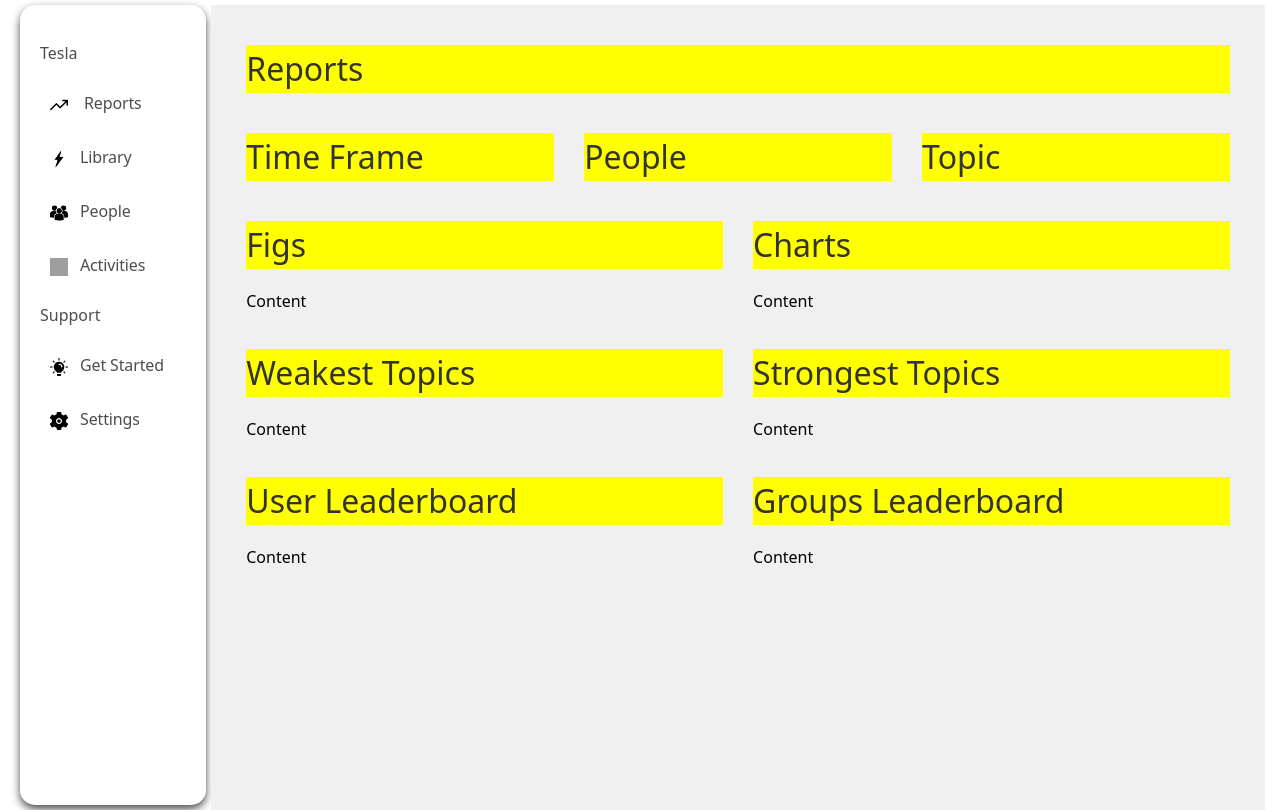
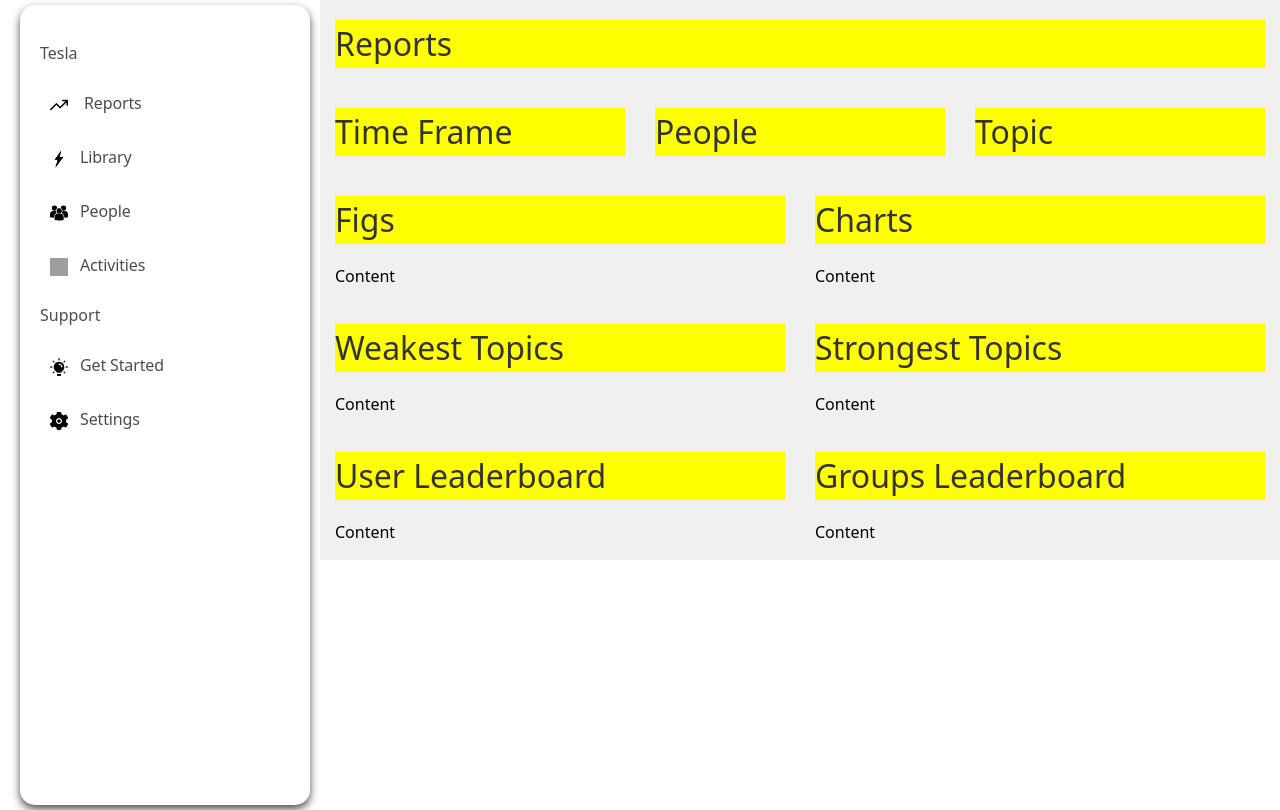
Before and after one commit to juninho0322/webapp, a React (Vite) app: page / in a window 1280 px wide. Built offline with nearby package versions, Linux system fonts and the light colour scheme; grey boxes are pictures that could not be loaded.

Commit message:
styling the menu

```diff
--- a/src/App.jsx
+++ b/src/App.jsx
@@ -1,39 +1,42 @@
 import { BrowserRouter, Link, Routes, Route } from 'react-router-dom';
 import { Main, Settings } from './pages';
 import Navbar from './components/NavBar/Navbar';
-import NavItemWithIcon from './components/NavbarItem';
+import NavbarItem from './components/NavbarItem';
 import { SectionTitle } from './components/NavbarItem/NavbarItem';
 import DefaultStyles from './components/DefaultStyles';
 import AppWrapper from './components/AppWrapper';
 import ContentWrapper from './components/ContentWrapper';
+import { Col } from 'react-grid-system';
 
 
 function App() {
 
   return (
-    <>
+    <BrowserRouter>
       <DefaultStyles />
       <AppWrapper>
-        <BrowserRouter>
+          <Col lg={3}>
             <Navbar>
               <SectionTitle>Tesla</SectionTitle>
-            <NavItemWithIcon to="./"> Reports</NavItemWithIcon>
-            <NavItemWithIcon to="/settings">Library</NavItemWithIcon>
-            <NavItemWithIcon to="./">People</NavItemWithIcon>
-            <NavItemWithIcon to="./">Activities</NavItemWithIcon>
+              <NavbarItem to="./"> Reports</NavbarItem>
+              <NavbarItem to="/settings">Library</NavbarItem>
+              <NavbarItem to="./">People</NavbarItem>
+              <NavbarItem to="./">Activities</NavbarItem>
               <SectionTitle>Support</SectionTitle>
-            <NavItemWithIcon to="./">Get Started</NavItemWithIcon>
-            <NavItemWithIcon to="./">Settings</NavItemWithIcon>
+              <NavbarItem to="./">Get Started</NavbarItem>
+              <NavbarItem to="./">Settings</NavbarItem>
             </Navbar>
+          </Col>
+          <Col lg={9}>
             <ContentWrapper>
               <Routes>
                 <Route path="/" element={<Main />} />
                 <Route path="/settings" element={<Settings />} />
               </Routes>
             </ContentWrapper>
+          </Col>
+      </AppWrapper>
     </BrowserRouter>
-      </AppWrapper>
-    </>
   )
 }
 
--- a/src/components/AppWrapper/AppWrapper.jsx
+++ b/src/components/AppWrapper/AppWrapper.jsx
@@ -5,11 +5,7 @@ import {Container, Row, Col} from "react-grid-system";
 export const AppWrapper = ({ children }) => (
   <Container fluid>
     <Row>
-      <Col sm={12}>
-        <AppWrapperStyled>
-          {children}
-        </AppWrapperStyled>
-      </Col>
+        {children}
     </Row>
   </Container>
 );
--- a/src/components/AppWrapper/AppWrapper.style.jsx
+++ b/src/components/AppWrapper/AppWrapper.style.jsx
@@ -1,5 +1,4 @@
 import styled from "styled-components";
-
 
 export const AppWrapperStyled = styled.div`
   display: flex;
--- a/src/components/ContentWrapper/ContentWrapper.style.jsx
+++ b/src/components/ContentWrapper/ContentWrapper.style.jsx
@@ -1,9 +1,6 @@
 import styled from "styled-components";
+import { Row } from "react-grid-system";
 
-export const ContentWrapperStyled = styled.div`
-  margin-top: 5px;
-  width: 85%;
-  padding: 20px;
-  box-sizing: border-box;
+export const ContentWrapperStyled = styled(Row)`
   background-color: #f0f0f0;
 `
--- a/src/components/NavBar/Navbar.style.jsx
+++ b/src/components/NavBar/Navbar.style.jsx
@@ -3,7 +3,7 @@ import styled from "styled-components";
 export const NavbarStyled = styled.div`
   display: fixed;
   height: 100vh;
-  width: 15%;
+  width: 100%;
   background-color:#fff;
   color: #4D4D4D;
   padding: 20px ;
--- a/src/components/NavbarItem/NavbarItem.jsx
+++ b/src/components/NavbarItem/NavbarItem.jsx
@@ -17,8 +17,6 @@ const iconMap = {
   Activities: ActivitiesIcon,
   "Get Started": Start,
   Settings: Settings,
-
-
 };
 
 export const SectionTitle = ({ children }) => (
@@ -26,7 +24,7 @@ export const SectionTitle = ({ children }) => (
 );
 
 
-export const NavItemWithIcon = ({ to, children }) => {
+export const NavbarItem = ({ to, children }) => {
   const icon = iconMap[children.trim()] || null;
 
   return (
@@ -37,7 +35,7 @@ export const NavItemWithIcon = ({ to, children }) => {
   );
 };
 
-NavItemWithIcon.propTypes = {
+NavbarItem.propTypes = {
   to: PropTypes.string.isRequired,
   children: PropTypes.string.isRequired,
 };
--- a/src/components/NavbarItem/index.js
+++ b/src/components/NavbarItem/index.js
@@ -1,2 +1,2 @@
 export { SectionTitle } from './NavbarItem.jsx';
-export { NavItemWithIcon as default} from './NavbarItem.jsx';
+export { NavbarItem as default} from './NavbarItem.jsx';
--- a/src/pages/main.jsx
+++ b/src/pages/main.jsx
@@ -2,13 +2,11 @@ import Title from "../components/Title";
 import { Container, Row, Col } from "react-grid-system";
 
 export const Main = () => (
-  <Container fluid>
-    <Row >
+    <>
       <Col sm={12}>
         <Title>Reports</Title>
       </Col>
-    </Row>
-    <Row>
+
       <Col sm={4}>
         <Title>Time Frame</Title>
       </Col>
@@ -18,8 +16,7 @@ export const Main = () => (
       <Col sm={4}>
         <Title>Topic</Title>
       </Col>
-    </Row>
-    <Row >
+
       <Col sm={6}>
         <Title>Figs</Title>
         <p>Content</p>
@@ -28,8 +25,7 @@ export const Main = () => (
         <Title>Charts</Title>
         <p>Content</p>
       </Col>
-    </Row>
-    <Row >
+
       <Col sm={6}>
         <Title>Weakest Topics</Title>
         <p>Content</p>
@@ -38,8 +34,8 @@ export const Main = () => (
         <Title>Strongest Topics</Title>
         <p>Content</p>
       </Col>
-    </Row>
-    <Row >
+
+
       <Col sm={6}>
         <Title>User Leaderboard</Title>
         <p>Content</p>
@@ -48,8 +44,6 @@ export const Main = () => (
         <Title>Groups Leaderboard</Title>
         <p>Content</p>
       </Col>
-    </Row>
-
-  </Container>
+</>
 
 );
```
Also changed, not shown: src/assets/icons/Tesla.png (added), src/assets/icons/tesla.png (deleted). Lines whose indentation alone changed are shown as unchanged.
